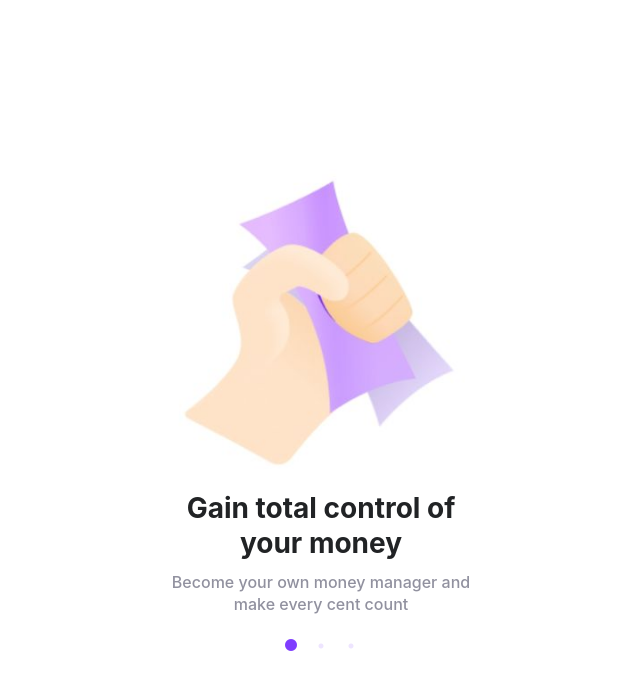
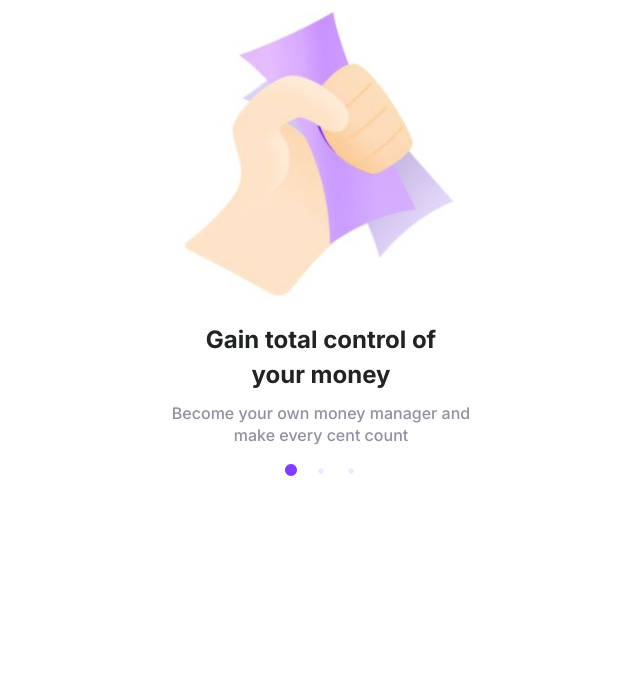
Before and after one commit to chandran-kannan/Expenso, a React (Vite) app: page / in a window 1280 px wide. Shown: the top 690 px of the page, without its empty margins (319-959 px from the left). Built offline with nearby package versions, Linux system fonts and the light colour scheme.

Commit message:
code updated on carousel and css file

```diff
--- a/package.json
+++ b/package.json
@@ -4,13 +4,12 @@
   "version": "0.0.0",
   "type": "module",
   "scripts": {
-    "dev": "vite",
+    "dev": "vite --host",
     "build": "tsc && vite build",
     "preview": "vite preview",
     "prepare": "husky install"
   },
   "dependencies": {
-    "@types/slick-carousel": "^1.6.37",
     "react": "^18.2.0",
     "react-dom": "^18.2.0",
     "react-slick": "^0.29.0",
@@ -19,6 +18,7 @@
   "devDependencies": {
     "@types/react": "^18.0.26",
     "@types/react-dom": "^18.0.9",
+    "@types/react-slick": "^0.23.10",
     "@vitejs/plugin-react": "^3.0.0",
     "prettier": "2.8.1",
     "typescript": "^4.9.3",
--- a/src/App.tsx
+++ b/src/App.tsx
@@ -1,14 +1,12 @@
 import { useState } from 'react';
 // import reactLogo from './assets/react.svg';
-import './App.css';
+//import './App.css';
 import Carousel from './components/carousel';
 
 function App() {
   return (
-    <div className="App">
-       <div className="App">
+    <div className="text-center">
        <Carousel />
-    </div>
     </div>
   );
 }
--- a/src/components/carousel.tsx
+++ b/src/components/carousel.tsx
@@ -4,27 +4,35 @@ import "slick-carousel/slick/slick.css";
 import "slick-carousel/slick/slick-theme.css";
 import images from "./images";
 
+/* command*/
+interface Iimage {
+  id: number,
+  src: string,
+  alt: string,
+  heading: string,
+  subhead: string,
+}
 
-const Carousel =()=>
-{
+const Carousel = () => {
   const carousalSettings = {
     infinite: true,
     dots: true,
     slidesToShow: 1,
     slidesToScroll: 1,
-    lazyLoad: true,
     autoplay: false,
     //   autoplaySpeed: 2000,
 
   };
-    return(
-        <div className="container">
-            <Slider {...carousalSettings}>
-            {images.map((item) => (
+  return (
+    <div className="w-350 p-lf-rt-15 m-auto display-block">
+      <Slider  {...carousalSettings}>
+        {images.map((item: Iimage) => (
           <div key={item.id}>
-              <img className="img-wid" src={item.src}  alt={item.alt} />
-              <h2 className="heading">{item.heading}</h2>
-              <p className="subheading">{item.subhead}</p>
+            <img className="w-312 h-312 display-block m-auto" src={item.src} alt={item.alt} />
+            <h2 className="carousel-heading-color line-height-35 font-size-28 font-700 m-top-10 m-bot-5 p-lf-rt-20">
+              {item.heading}</h2>
+            <p className="carousel-subheading-color font-500 font-size-16 line-height-22 m-top-10 p-lf-rt-10 m-bot-10">
+              {item.subhead}</p>
           </div>
         ))}
       </Slider>
--- a/src/components/images.js
+++ b/src/components/images.tsx
@@ -1,4 +1,5 @@
-const images = [{
+
+const images:{id: number, src: string, alt: string, heading: string, subhead: string}[] = [{
     id: 1,
     src: "banner3.jpg",
     alt: "Image 1",
@@ -20,4 +21,5 @@ const images = [{
     subhead: "Setup your budget for each category so you in control"
 }
 ];
+
 export default images;
--- a/src/index.css
+++ b/src/index.css
@@ -1,70 +1,295 @@
+@import url('https://fonts.googleapis.com/css2?family=Inter:wght@300;500;600;700&display=swap');
+
+* {
+  margin: 0;
+  padding: 0;
+  box-sizing: border-box;
+}
 :root {
-  font-family: Inter, Avenir, Helvetica, Arial, sans-serif;
-  font-size: 16px;
-  line-height: 24px;
+  --primary: #7F3DFF;
+  --secondary: #EEE5FF;
+  --textColor: #212325;
+}
+html, body {
+  font-family: 'Inter', sans-serif;
+}
+.App {
+  padding: 50px;
+}
+/* Background Color Property */
+.primary-100 {
+  background-color: #7f3dff;
+}
+.primary-200 {
+  background-color: #eee5ff;
+}
+.red {
+  background-color: #fd3c4a;
+}
+.green {
+  background-color: #00a86b;
+}
+.dark-blue {
+  background-color: #5233ff;
+}
+.blue {
+  background-color: #0077ff;
+}
+.yellow {
+  background-color: #fcac12;
+}
+.sandal {
+  background-color: #fceed4;
+}
+.light-red {
+  background-color: #fdd5d7;
+}
+.light-blue {
+  background-color: #bddcff;
+}
+.black {
+  background-color: #000000;
+}
+.light-grey {
+  background-color: #f1f1fa;
+}
+.light-green {
+  background-color: #cffaea;
+}
+/*Text Color*/
+.text-white {
+  color: #ffffff;
+}
+.text-light-black {
+  color: #212325;
+}
+.text-grey {
+  color: #212325;
+}
+.text-milk-white {
+  color: #fcfcfc;
+}
+.text-primary {
+  color: #7f3dff;
+}
+.text-light-grey {
+  color: #91919f;
+}
+.text-black {
+  color: #000000;
+}
+.text-yellow {
+  color: #fcac12;
+}
+.text-green {
+  color: #00a86b;
+}
+.text-red {
+  color: #fd3c4a;
+}
+.color-white {
+  color: white;
+}
+.color-black {
+  color: var(--textColor);
+}
+.color-voilet {
+  color: var(--primary);
+}
+.carousel-heading-color
+{
+  color: #212325;
+}
+.carousel-subheading-color
+{
+  color: #91919F;
+}
+/*Flex-Property*/
+.flex {
+  display: flex;
+}
+.flex-col {
+  flex-direction: column;
+}
+.items-center {
+  align-items: center;
+}
+.flex-wrap {
+  flex-wrap: wrap;
+}
+.justify-between {
+  justify-content: space-between;
+}
+.justify-evenly {
+  justify-content: space-evenly;
+}
+.justify-around {
+  justify-content: space-around;
+}
+.justify-center {
+  justify-content: center;
+}
+.align-self {
+  align-self: center;
+}
+.text-center {
+  text-align: center;
+}
+/*Font Weight*/
+.font-100 {
+  font-weight: 100;
+}
+.font-200 {
+  font-weight: 200;
+}
+.font-300 {
+  font-weight: 300;
+}
+.font-400 {
   font-weight: 400;
-
-  color-scheme: light dark;
-  color: rgba(255, 255, 255, 0.87);
-  background-color: #242424;
-
-  font-synthesis: none;
-  text-rendering: optimizeLegibility;
-  -webkit-font-smoothing: antialiased;
-  -moz-osx-font-smoothing: grayscale;
-  -webkit-text-size-adjust: 100%;
+}
+.font-500 {
+  font-weight: 500;
+}
+.font-600 {
+  font-weight: 600;
+}
+.font-700 {
+  font-weight: 700;
+}
+.font-800 {
+  font-weight: 800;
+}
+/* Margin */
+.mt-45 {
+  margin-top: 45px;
+}
+.m-auto
+{
+  margin:auto;
+}
+.m-bot-5
+{
+  margin-bottom:5px;
+}
+.m-bot-10
+{
+  margin-bottom:10px;
+}
+.m-top-10
+{
+  margin-top:10px;
 }
 
-a {
-  font-weight: 500;
-  color: #646cff;
-  text-decoration: inherit;
+/* Border-Radius*/
+.rounded-50 {
+  border-radius: 50px;
 }
-a:hover {
-  color: #535bf2;
+.rounded-16 {
+  border-radius: 16px;
+}
+/*Height*/
+.h-32 {
+  height: 32px;
+}
+.h-56 {
+  height: 56px;
+}
+.h-312
+{
+  height:312px;
+}
+/*Width*/
+.w-32 {
+  width: 32px;
+}
+.w-312
+{
+  width:312px;
+}
+.w-343 {
+  width: 343px;
+}
+.w-350
+{
+  width:350px;
+}
+/*Border*/
+.border-4 {
+  border: 4px solid #eee5ff;
+}
+.border-none {
+  border: none;
+}
+/*cursor*/
+.pointer {
+  cursor: pointer;
+}
+/* padding */
+.p-8 {
+  padding: 8px;
+}
+.p-lf-rt-15
+{
+  padding:0 15px;
+}
+.p-lf-rt-20
+{
+  padding: 0 20px;
+}
+/* button */
+.bg-primary {
+  background-color: var(--primary);
+}
+.bg-secondry {
+  background-color: var(--secondary);
+}
+.bg-none {
+  background: none;
+}
+/* Font size */
+.fot-size-28
+{
+  font-size:28px;
+}
+.font-size-18 {
+  font-size: 18px;
+}
+.font-size-16 {
+  font-size: 16px;
+}
+/* line-height */
+.line-height-35
+{
+  line-height: 35px;
+}
+.line-height-22
+{
+  line-height: 22px;
 }
 
-body {
-  margin: 0;
-  display: flex;
-  place-items: center;
-  min-width: 320px;
-  min-height: 100vh;
+.hero-title {
+  text-shadow: 0px 4px 4px rgba(0, 0, 0, 0.25);
+  /*  */
+}
+.gap-100 {
+  gap: 110px;
 }
 
-h1 {
-  font-size: 3.2em;
-  line-height: 1.1;
+/*display properties */
+.display-block
+{
+  display:block;
 }
 
-button {
-  border-radius: 8px;
-  border: 1px solid transparent;
-  padding: 0.6em 1.2em;
-  font-size: 1em;
-  font-weight: 500;
-  font-family: inherit;
-  background-color: #1a1a1a;
-  cursor: pointer;
-  transition: border-color 0.25s;
+/* react slick carousel properties */
+.slick-dots li.slick-active button:before {
+  opacity: .75;
+  color: #7F3DFF !important;
+  font-size: 14px;
 }
-button:hover {
-  border-color: #646cff;
+.slick-dots li button:before
+{
+  color:#EEE5FF !important;
+  opacity: 1 !important;
 }
-button:focus,
-button:focus-visible {
-  outline: 4px auto -webkit-focus-ring-color;
-}
-
-@media (prefers-color-scheme: light) {
-  :root {
-    color: #213547;
-    background-color: #ffffff;
-  }
-  a:hover {
-    color: #747bff;
-  }
-  button {
-    background-color: #f9f9f9;
-  }
-}
```
Also changed, not shown: 1 other file (tests, documents, lock files or other folders). Lines whose indentation alone changed are shown as unchanged.
